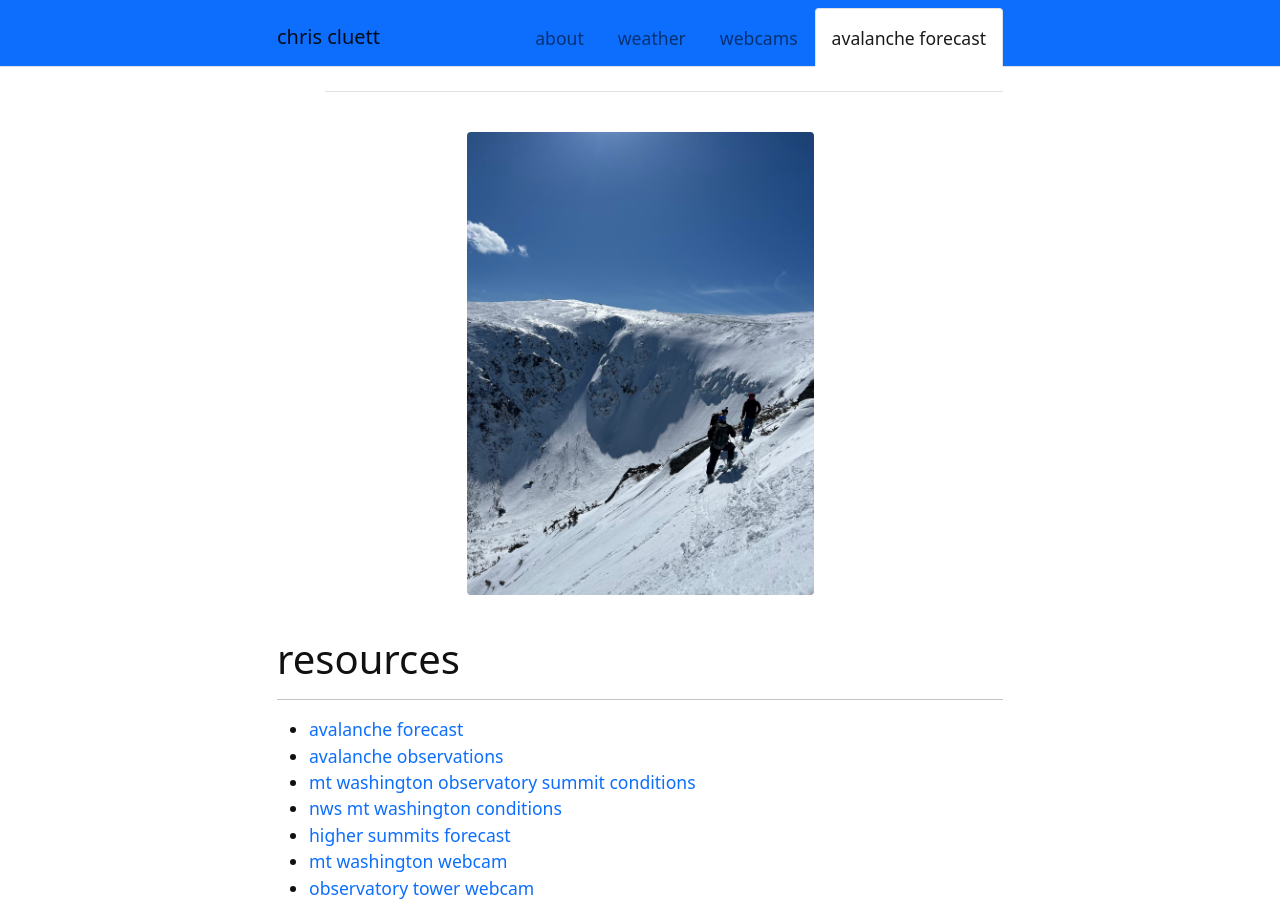
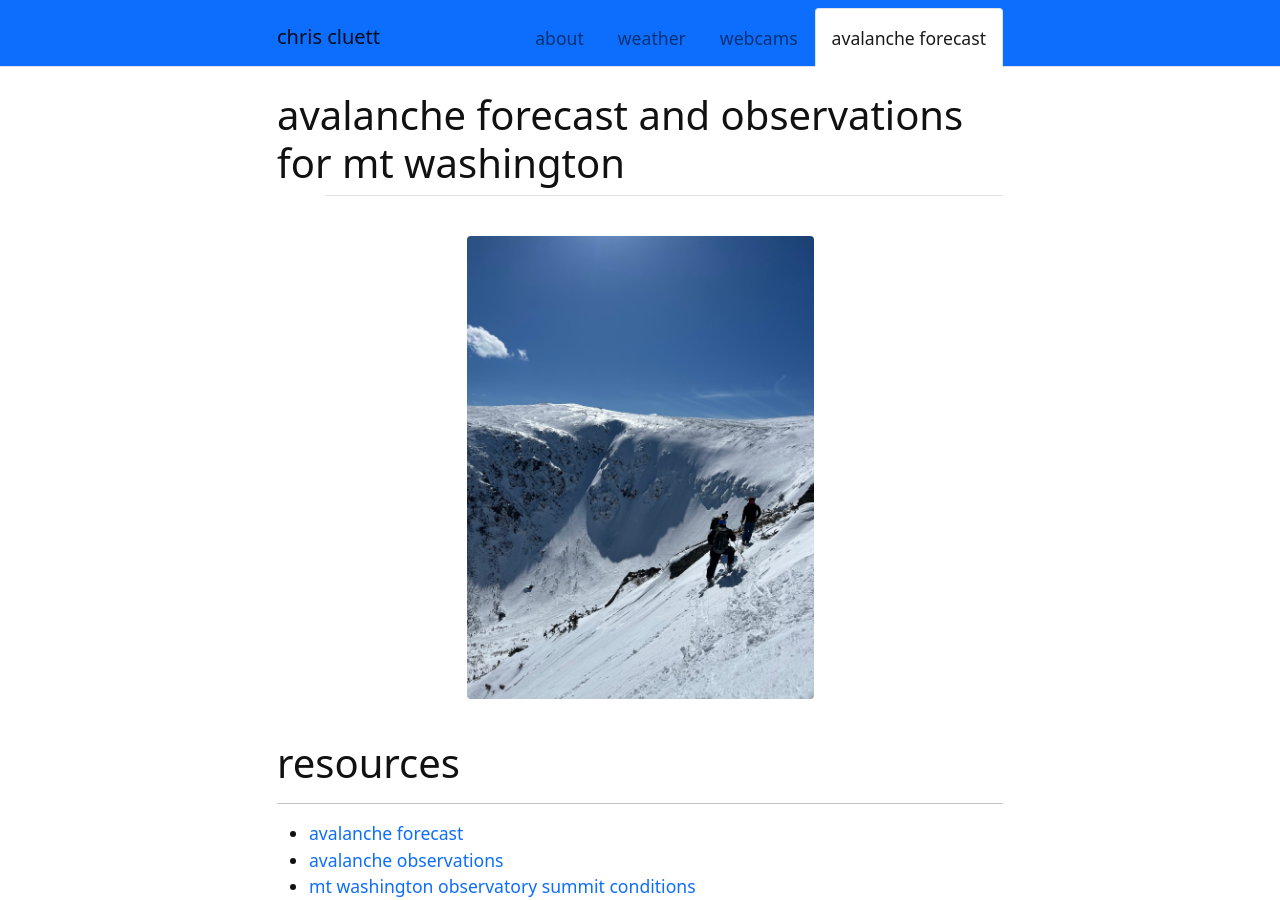
Before and after one commit to ccluett/website, a Jekyll site: the page built from content/avalanche.md, in a window 1280 px wide and 900 px high. Built offline with Jekyll 4.4.1, drawn with Linux system fonts in a browser that asks for light colours.

Commit message:
Update avalanche.md

```diff
--- a/content/avalanche.md
+++ b/content/avalanche.md
@@ -1,7 +1,7 @@
 ---
+title: avalanche forecast and observations for mt washington
 nav: avalanche forecast
 ---
-
 {% include figure.html img="tucks.jpg" caption="" width="50%" %}
 
 # resources
```
